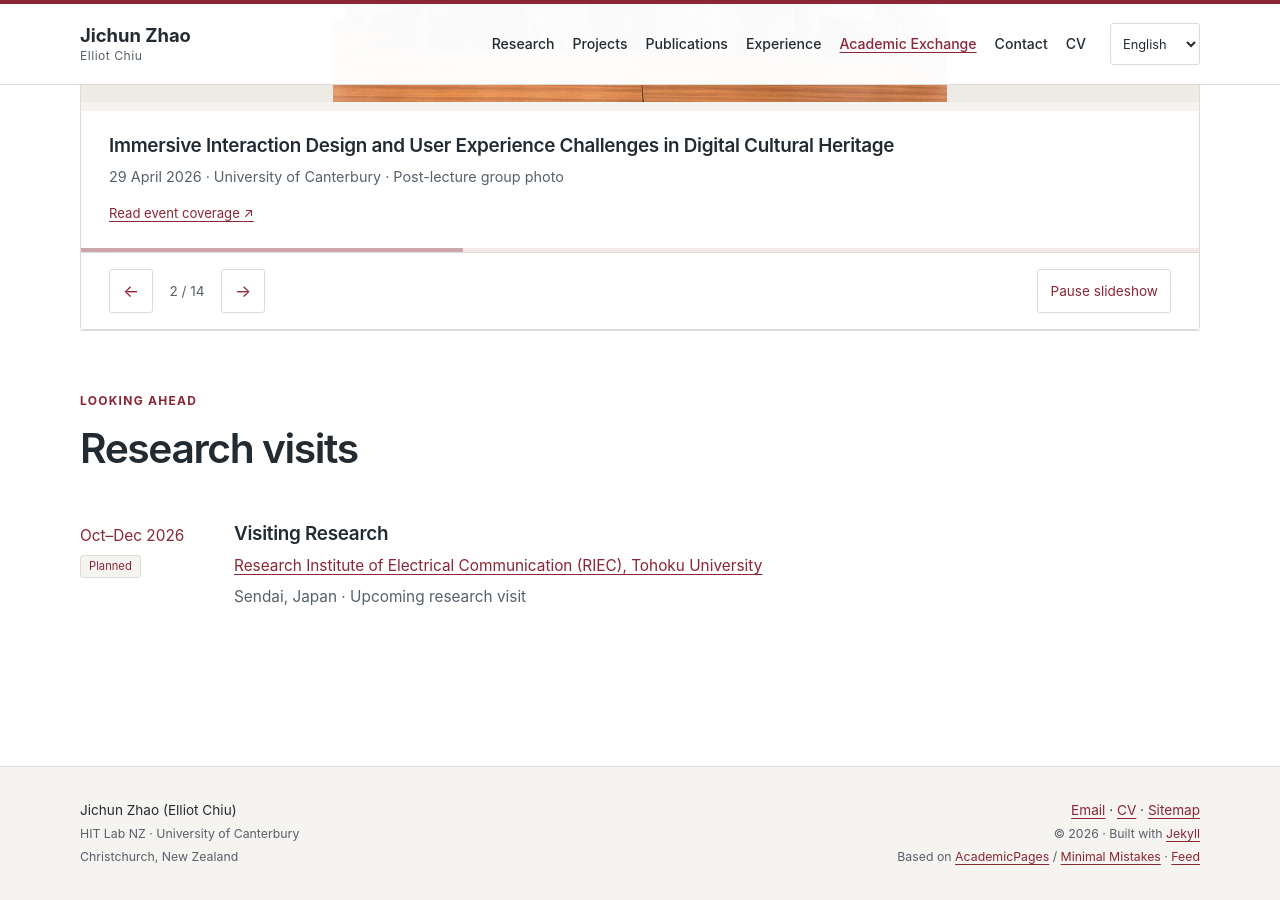
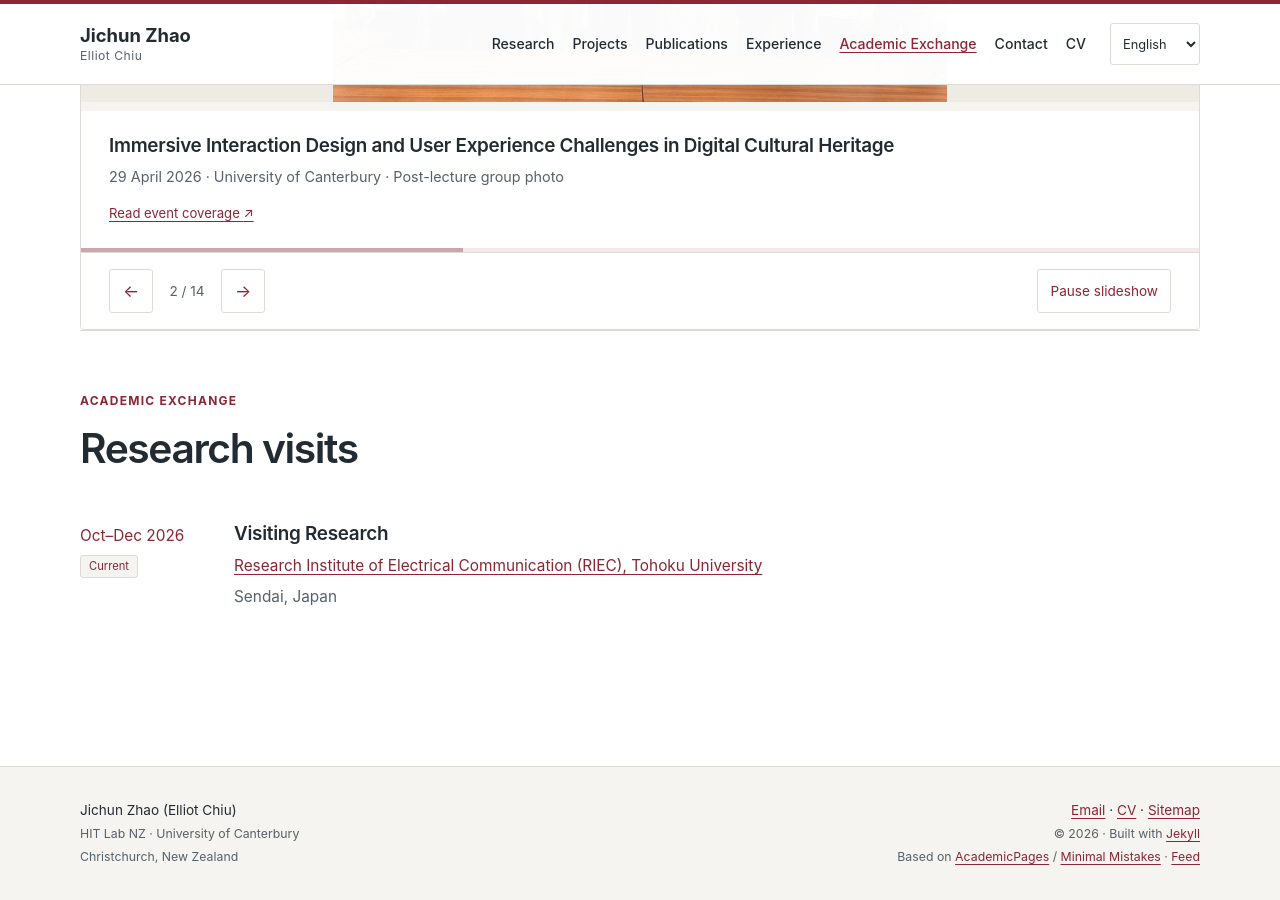
Before and after one commit to Elliot1540/ElliotChiu.github.io, a Jekyll site: the page built from _pages/exchange.html, in a window 1280 px wide and 900 px high, scrolled down 734 px. Built offline with Jekyll 4.4.1, drawn with Linux system fonts in a browser that asks for light colours.

Commit message:
fix(exchange): reflect ongoing RIEC visit

```diff
--- a/_pages/exchange.html
+++ b/_pages/exchange.html
@@ -5,4 +5,4 @@ permalink: /exchange/
 ---
 <p class="section-intro">A space for conference presentations, research visits, and conversations across disciplines.</p>
 {% include academic-exchange.html %}
-<section class="section"><div class="section-heading"><p class="eyebrow">Looking ahead</p><h2>Research visits</h2></div><div class="timeline"><article class="planned"><p class="period">Oct–Dec 2026 <span class="status-tag">Planned</span></p><div><h3>Visiting Research</h3><p><a href="https://www.riec.tohoku.ac.jp/en/">Research Institute of Electrical Communication (RIEC), Tohoku University</a></p><p class="muted">Sendai, Japan · Upcoming research visit</p></div></article></div></section>
+<section class="section"><div class="section-heading"><p class="eyebrow">Academic Exchange</p><h2>Research visits</h2></div><div class="timeline"><article><p class="period">Oct–Dec 2026 <span class="status-tag">Current</span></p><div><h3>Visiting Research</h3><p><a href="https://www.riec.tohoku.ac.jp/en/">Research Institute of Electrical Communication (RIEC), Tohoku University</a></p><p class="muted">Sendai, Japan</p></div></article></div></section>
```
